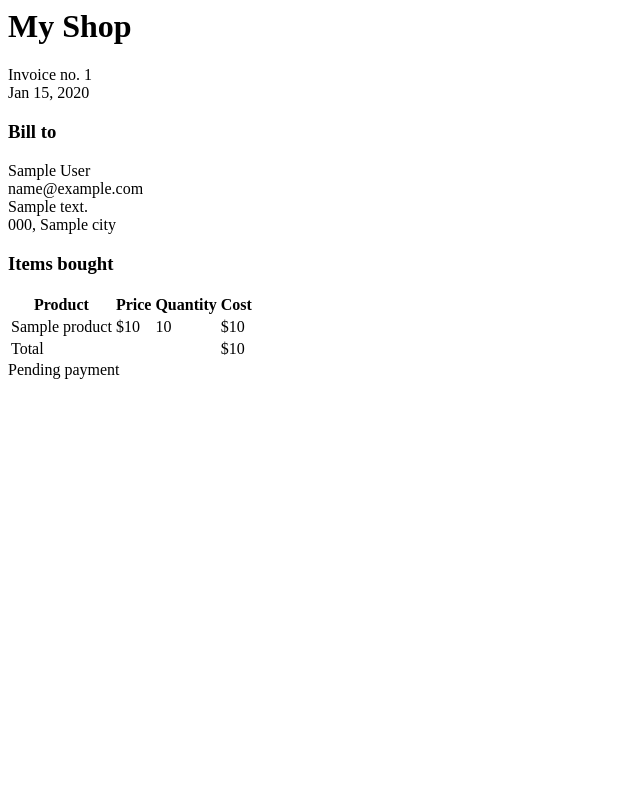
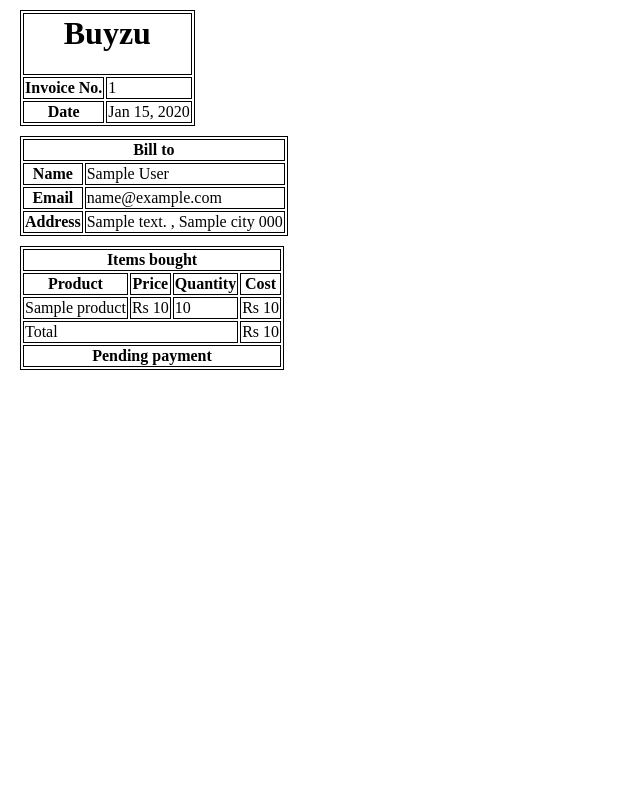
Before and after one commit to Sumitpande/buyzu, a Django app: template orders/templates/orders/pdf.html in a window 1280 px wide. Shown: the whole page, without its empty margins (0-640 px from the left). Run offline with Django 3.2, Linux system fonts and the light colour scheme; the template is opened without the code that fills it: most values are stand-ins (such as "Sample title", 1, 10 or a date in 2020).

Commit message:
temp change

```diff
--- a/orders/templates/orders/detail.html
+++ b/orders/templates/orders/detail.html
@@ -77,4 +77,6 @@
 </div>
 
 
+
+
 {% endblock %}
--- a/orders/templates/orders/order_list.html
+++ b/orders/templates/orders/order_list.html
@@ -39,7 +39,7 @@ Your orders
 
                     <div>
                         ORDER # {{ obj.id }}<br>
-                        <a href="{% url 'orders:admin_order_detail' obj.id %}">view order details</a> | <a href="#">Invoice</a>
+                        <a href="{% url 'orders:invoice' obj.id %}">Invoice</a>
                     </div>
 
 
--- a/orders/templates/orders/pdf.html
+++ b/orders/templates/orders/pdf.html
@@ -1,24 +1,78 @@
 <html>
-<body>
+   <head>
+      <style>
+         table, th, td {
+           border: 1px solid black;
+           margin: 10px;
+           max-width: 100%;
+         }
+         body{
+            margin: 10px;
+         }
+         </style>
+   </head>
+<body >
 
    <div class="container">
-      <h1>My Shop</h1>
- <p>
- Invoice no. {{ order.id }}</br>
- <span class="secondary">
- {{ order.created|date:"M d, Y" }}
- </span>
- </p>
- <h3>Bill to</h3>
- <p>
-    {{ order.first_name }} {{ order.last_name }}<br>
-    {{ order.email }}<br>
-    {{ order.address }}<br>
-    {{ order.postal_code }}, {{ order.city }}
-    </p>
-    <h3>Items bought</h3>
+
+ <table>
+ <tbody>
+   <tr class="total">
+      <th colspan="2">
+         <h1>Buyzu</h1>
+      </th>
+
+      </tr>
+
+  <tr>
+    <th>Invoice No.</th>
+    <td>{{ order.id }}</td>
+  </tr>
+  <tr>
+   <th>Date</th>
+   <td>{{ order.created|date:"M d, Y" }}</td>
+ </tr>
+
+</tbody>
+
+</table>
+
+ <table style="margin: 10px;">
+
+   <tbody>
+      <tr class="total">
+         <th colspan="2">
+            Bill to
+         </th>
+
+         </tr>
+
+     <tr>
+       <th>Name</th>
+       <td>{{ order.first_name }} {{ order.last_name }}</td>
+     </tr>
+     <tr>
+      <th>Email</th>
+      <td>{{ order.email }}</td>
+    </tr>
+     <tr>
+       <th>Address</th>
+       <td>{{ order.address }} , {{ order.city }} {{ order.postal_code }}</td>
+     </tr>
+   </tbody>
+
+ </table>
+
+
     <table>
+
     <thead>
+      <tr class="total">
+      <th colspan="4">
+         Items bought
+      </th>
+
+      </tr>
     <tr>
     <th>Product</th>
     <th>Price</th>
@@ -28,23 +82,27 @@
     </thead>
     <tbody>
     {% for item in order.items.all %}
-    <tr class="row{% cycle "1" "2" %}">
+    <tr class='row{% cycle "1" "2" %}'>
     <td>{{ item.product.name }}</td>
-    <td class="num">${{ item.price }}</td>
+    <td class="num">Rs {{ item.price }}</td>
     <td class="num">{{ item.quantity }}</td>
-    <td class="num">${{ item.get_cost }}</td>
+    <td class="num">Rs {{ item.get_cost }}</td>
     </tr>
     {% endfor %}
     <tr class="total">
     <td colspan="3">Total</td>
-    <td class="num">${{ order.get_total_cost }}</td>
+    <td class="num">Rs {{ order.get_total_cost }}</td>
     </tr>
+    <tr class="total">
+      <th colspan="4">
+         {% if order.paid %}PAID{% else %}Pending payment{% endif %}
+      </th>
+
+      </tr>
     </tbody>
     </table>
 
-    <span class="{% if order.paid %}paid{% else %}pending{% endif %}">
-    {% if order.paid %}Paid{% else %}Pending payment{% endif %}
-    </span>
+
    </div>
 
 </body>
--- a/orders/urls.py
+++ b/orders/urls.py
@@ -4,7 +4,7 @@ app_name = 'orders'
 
 urlpatterns = [
     path('create/', views.order_create, name='order_create'),
-    # path('orders/', views.orders, name='orders'),
+    path('<int:pk>/invoice/', views.invoice, name='invoice'),
     path('admin/order/<int:order_id>/', views.admin_order_detail,
             name='admin_order_detail'),
     # path('admin/order/<int:order_id>/pdf/',
--- a/orders/views.py
+++ b/orders/views.py
@@ -35,6 +35,11 @@ def admin_order_detail(request, order_id):
     'orders/detail.html',
     {'order': order})
 
+def invoice(request, pk):
+    order = get_object_or_404(Order, id=pk)
+    return render(request,
+    'orders/detail.html',
+    {'order': order})
 
 @login_required
 def order_create(request):
--- a/payment/templates/payment/process.html
+++ b/payment/templates/payment/process.html
@@ -31,7 +31,7 @@
 
     <div class="container main">
       <div class="page-header mt-3">
-        <h1>Pay {{order.get_total_cost}}</h1>
+        <h1 class="m-3">Pay your order </h1>
       </div>
 
       <div id="error-box" class="alert alert-danger " style="display: none;" role="alert"></div>
@@ -42,7 +42,7 @@
         <input type="hidden" id="nonce" name="payment_method_nonce" value="">
         {% csrf_token %}
         <div id="dropin-container"></div>
-        <button  class="btn btn-lg btn-primary" id="submit-button">Pay</button>
+        <button  class="btn btn-lg btn-primary m-3" id="submit-button">Pay {{order.get_total_cost}}</button>
 
 
       </form>
@@ -138,7 +138,7 @@
             var s = $("input#nonce").val(payload.nonce);
 
             $('#myNonce').submit();
-            console.log($("input#nonce").val())
+            // console.log($("input#nonce").val())
             data = {
               'nonce':`${payload.nonce}`,
               "csrfmiddlewaretoken" : `${csrftoken}`,
```
Also changed, not shown: orders/tasks.py (+5 -4 lines), payment/tasks.py (+22 -8 lines).
